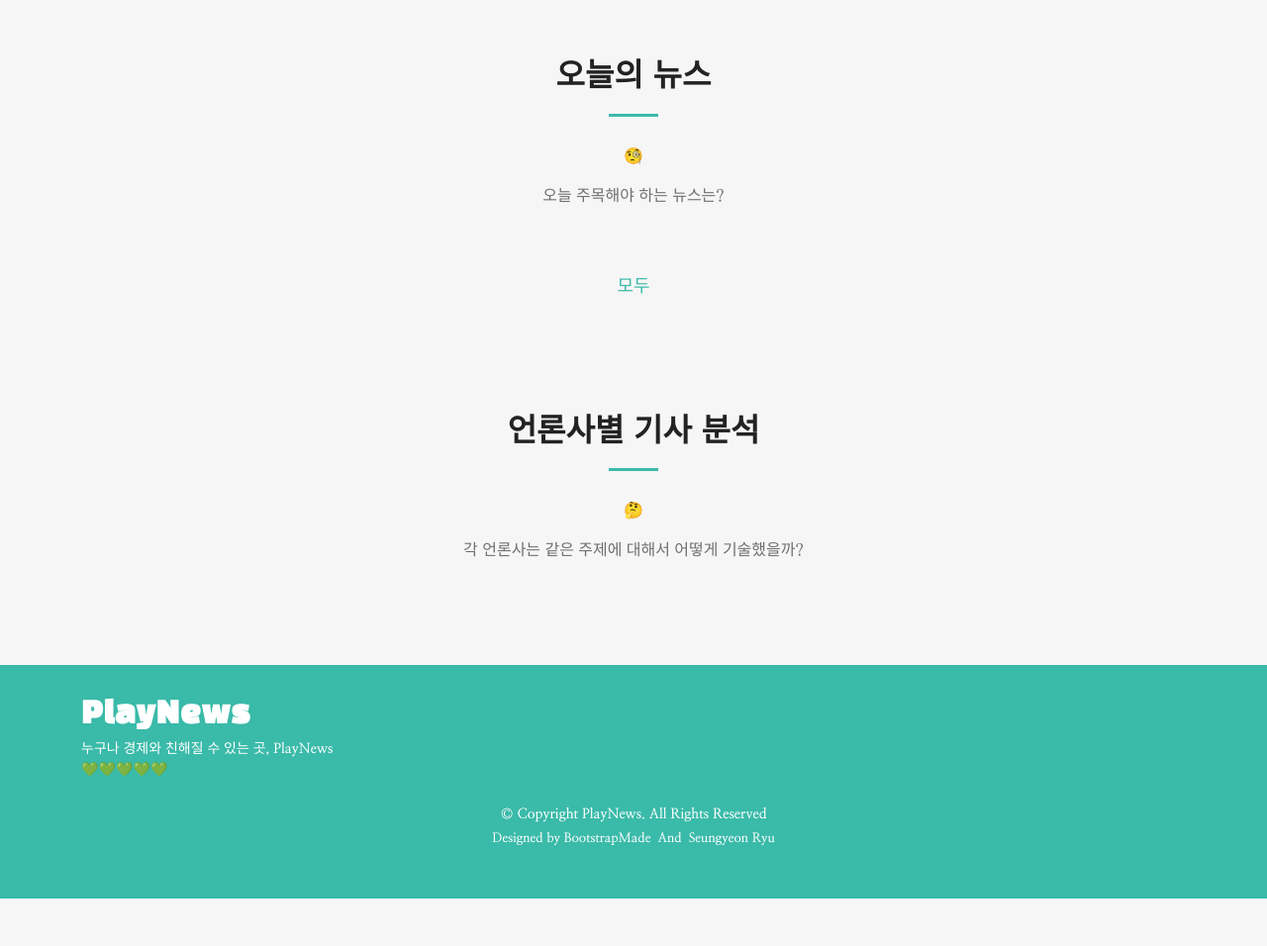
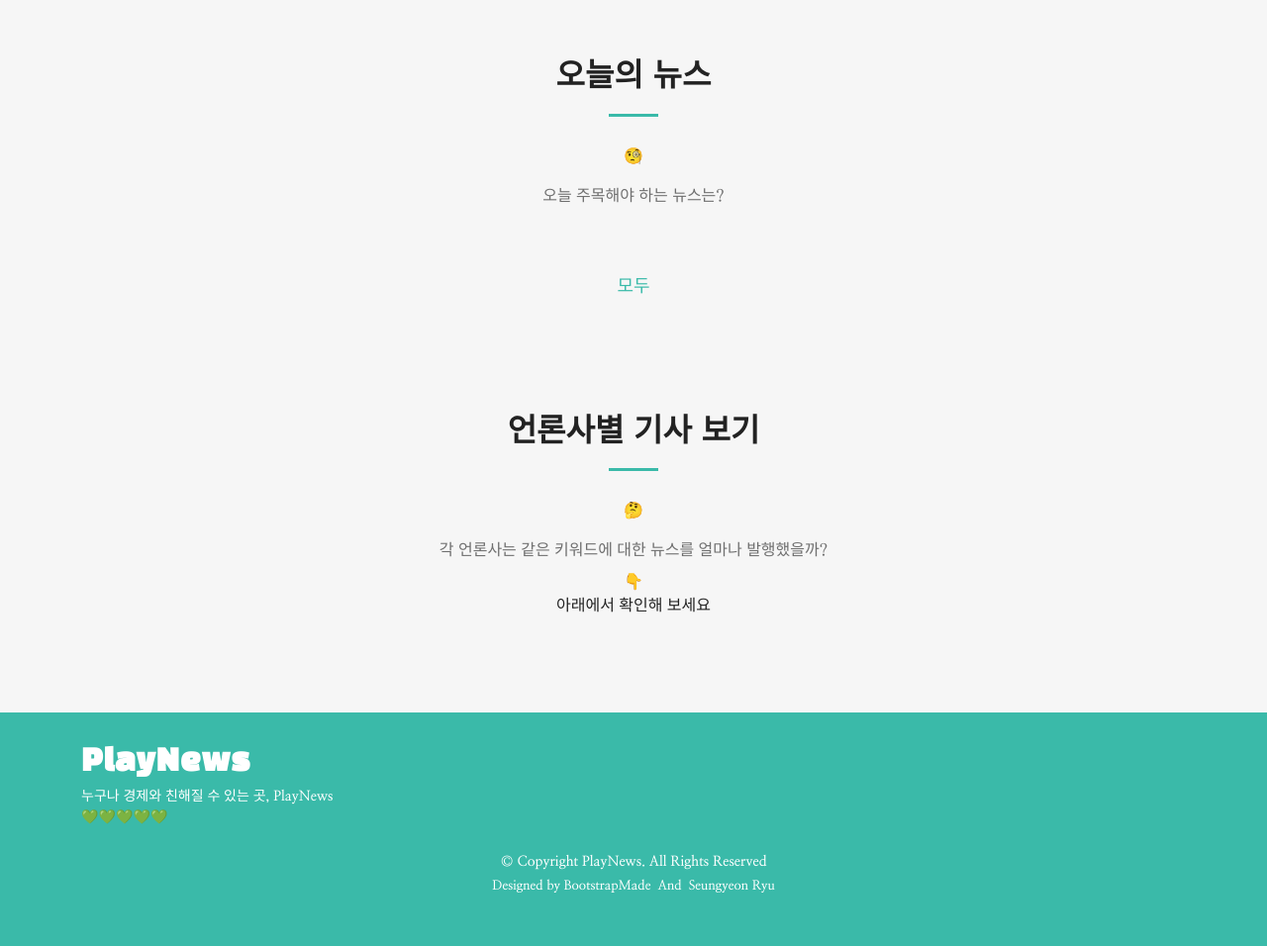
Before and after one commit to cbnu-19S/PlayNews, a Django app: page / in a window 1280 px wide. Shown: the part 1461-2417 px from the top of the page at 99% size. Before the commit the page ends 2369 px from the top, so only its background shows below. Run offline with Django 4.2, Linux system fonts and the light colour scheme; data that the repository does not hold is empty; some libraries are stand-ins or nearby versions.

Commit message:
modified html

```diff
--- a/playnews/templates/mainpage/mainpage.html
+++ b/playnews/templates/mainpage/mainpage.html
@@ -158,9 +158,11 @@
       <div class="container" data-aos="fade-up">
 
         <div class="section-header">
-          <h2>언론사별 기사 분석</h2>
+          <h2>언론사별 기사 보기</h2>
           <p>🤔</p>
-          <p>각 언론사는 같은 주제에 대해서 어떻게 기술했을까?</p>
+          <p>각 언론사는 같은 키워드에 대한 뉴스를 얼마나 발행했을까?</p>
+          <div>👇</div>
+          <div>아래에서 확인해 보세요</div>
         </div>
 
 
@@ -176,7 +178,6 @@
               </div>
               -->
 
-              <p class="post-category">{{news_firm}}</p>
 
               <h2 class="title">
                 <a href="/news_firm/{{news_firm}}">{{news_firm}}</a>
--- a/playnews/templates/mainpage/news_firm.html
+++ b/playnews/templates/mainpage/news_firm.html
@@ -8,7 +8,7 @@
       <div class="container" data-aos="fade-up">
 
         <div class="section-header">
-          <h2>언론사 별 뉴스</h2>
+          <h2>언론사별 뉴스</h2>
           <p>🧐</p>
           <p>{{newsinfos_firm.newspaper}}가 주목한 뉴스는?</p>
         </div>
```
